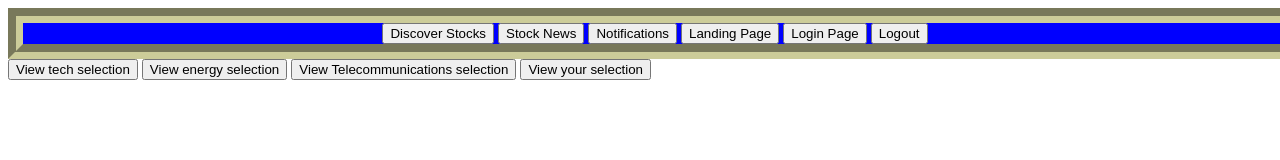
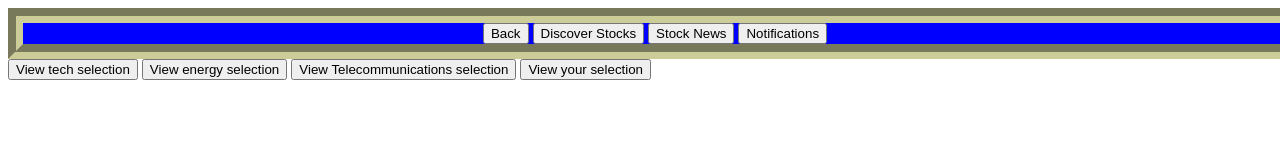
Before and after one commit to xlab-classes/cse442-spring2022-team-smooth-stock, a website: page html/442.html in a window 1280 px wide. Shown: the top 160 px of the page. Drawn offline with Linux system fonts and the light colour scheme.

Commit message:
menu bar changes.

```diff
--- a/html/442.html
+++ b/html/442.html
@@ -1,3 +1,4 @@
+
 <!DOCTYPE html>
 <html lang="en">
 <head>
@@ -66,12 +67,15 @@ function loadDoc() {
 
 <div id = "topbar">
 
-        <a href="discover"><button  class="block">Discover Stocks</button></a>
-        <a href="news"><button  class="block">Stock News</button></a>
-        <a href="notify"><button  class="block">Notifications</button></a>
-        <a href="LandingPage"><button>Landing Page</button></a>
-        <a href="loginpage"><button  class="block">Login Page</button></a>
-        <a href="logout"><button  class="block">Logout</button></a>
+
+
+		<a href="LandingPage"><button class = "block">Back</button></a>
+
+
+		<a href="discover"><button  class="block">Discover Stocks</button></a>
+		<a href="news"><button  class="block">Stock News</button></a>
+		<a href="notify"><button  class="block">Notifications</button></a>
+
 
 </div>
 
```
